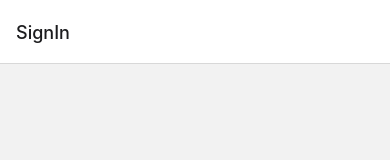
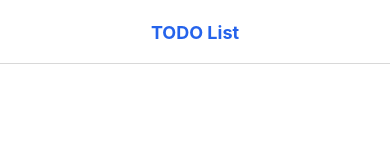
Before and after one commit to yoongdoo0819/rn-todo, a React Native app: screen /Home in a window 390 px wide. Shown: the top 160 px of the page. Built offline with nearby package versions, Linux system fonts and the light colour scheme.

Commit message:
screenOptions & header title

```diff
--- a/src/navigations/AuthStack.js
+++ b/src/navigations/AuthStack.js
@@ -2,14 +2,38 @@
 import { createNativeStackNavigator } from '@react-navigation/native-stack';
 import SignInScreen from '../screens/SignInScreen';
 import ListScreen from '../screens/ListScreen';
+import { WHITE } from '../color';
+import { Pressable, Text } from 'react-native';
+import { PRIMARY } from '../color';
 
 const Stack = createNativeStackNavigator();
 
 const AuthStack = () => {
   return (
-    <Stack.Navigator initialRouteName={'SignIn'}>
-      <Stack.Screen name={'SignIn'} component={SignInScreen} />
-      <Stack.Screen name={'List'} component={ListScreen} />
+    <Stack.Navigator
+      initialRouteName={'Home'}
+      screenOptions={{
+        contentStyle: { backgroundColor: WHITE },
+        headerTitleAlign: 'center',
+        headerTintColor: PRIMARY.DEFAULT,
+        headerTitleStyle: {
+          fontWeight: '700',
+        },
+        title: 'TODO List',
+      }}
+    >
+      <Stack.Screen name={'Home'} component={SignInScreen} />
+      <Stack.Screen
+        name={'List'}
+        component={ListScreen}
+        options={{
+          title: 'TODO List',
+          contentStyle: {
+            backgroundColor: 'lavender',
+            borderRadius: 30,
+          },
+        }}
+      />
     </Stack.Navigator>
   );
 };
```
Also changed, not shown: src/screens/SignInScreen.js (+12 -2 lines).
